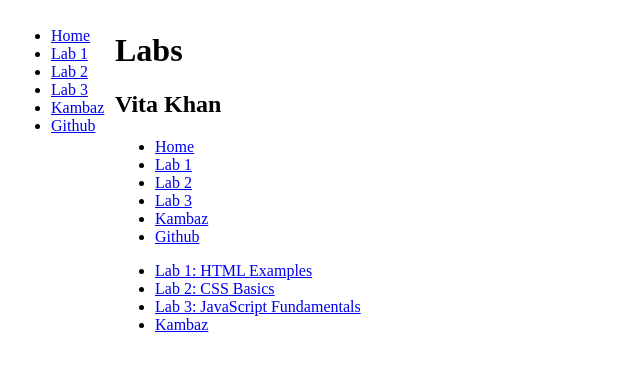
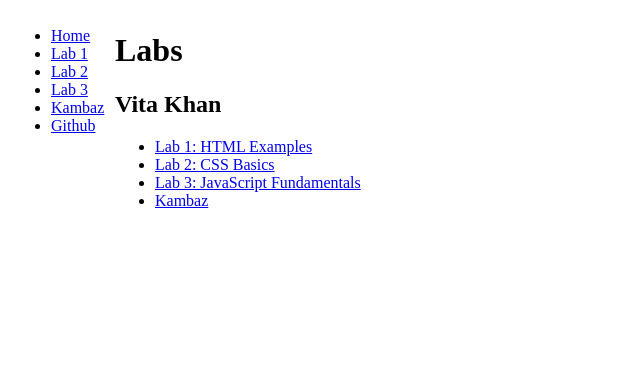
Before and after one commit to vitakh/kambaz-next-js, a Next.js app: page /Labs in a window 1280 px wide. Shown: the top 368 px of the page, without its empty margins (0-640 px from the left). Built offline with nearby package versions, Linux system fonts and the light colour scheme.

Commit message:
finished a1

```diff
--- a/app/Labs/Lab1/page.tsx
+++ b/app/Labs/Lab1/page.tsx
@@ -195,7 +195,7 @@ export default function Lab1() {
           <input
             type="text"
             placeholder="Doe"
-            value="Wonderland"
+            defaultValue="Wonderland"
             title="The last name"
             id="wd-text-fields-last-name"
           />
--- a/app/Labs/page.tsx
+++ b/app/Labs/page.tsx
@@ -5,7 +5,6 @@ export default function Labs() {
    <div id="wd-labs">
      <h1>Labs</h1>
      <h2>Vita Khan</h2>
-     <TOC />
      <ul>
        <li>
          <Link href="/Labs/Lab1" id="wd-lab1-link">
```
